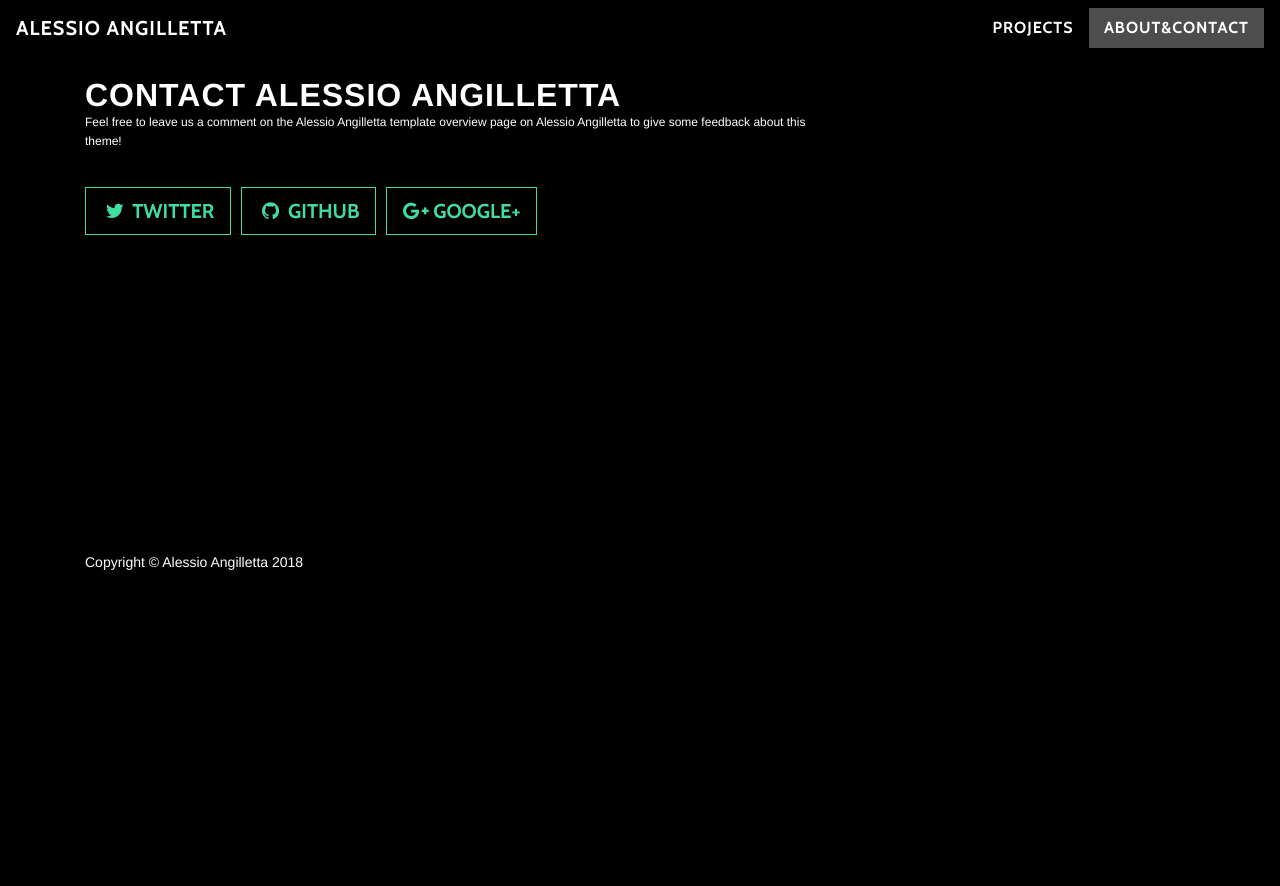
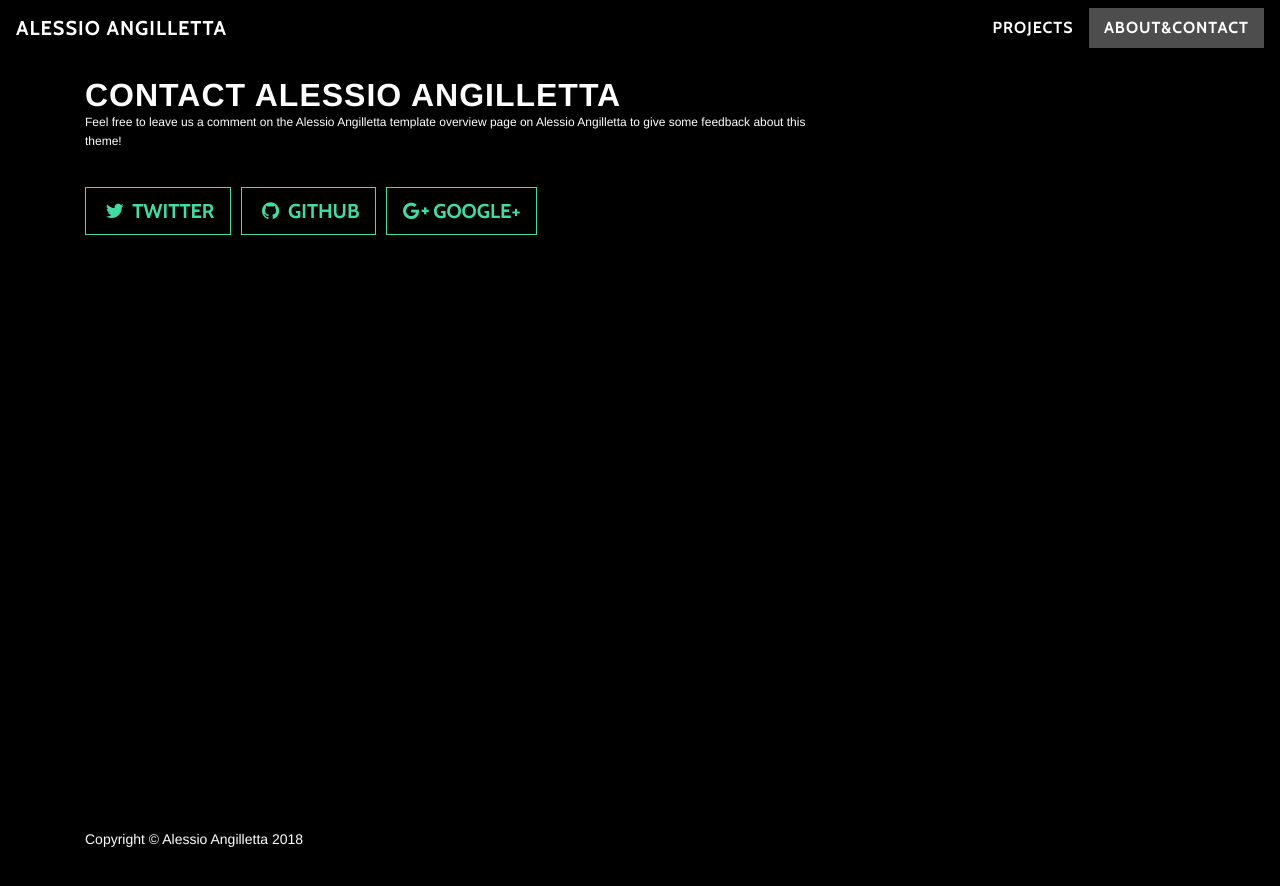
Before and after one commit to alessioangilletta/alessioangilletta.github.io, a Jekyll site: the page built from index.html, in a window 1280 px wide and 900 px high, scrolled down 1882 px. Shown: the top 886 px of the window. Built offline with Jekyll 4.4.1, drawn with Linux system fonts in a browser that asks for light colours; before the commit the page ends 2505 px from its top, so only the background shows below that.

Commit message:
modified height contact page

```diff
--- a/css/grayscale.css
+++ b/css/grayscale.css
@@ -155,7 +155,8 @@ a {
 @media (min-width: 992px) {
   .content-section {
     padding-top: 200px;
-    padding-bottom: 200px; }
+    padding-bottom: 200px;
+    height: 100% }
   #map {
     height: 350px; } }
 
```
